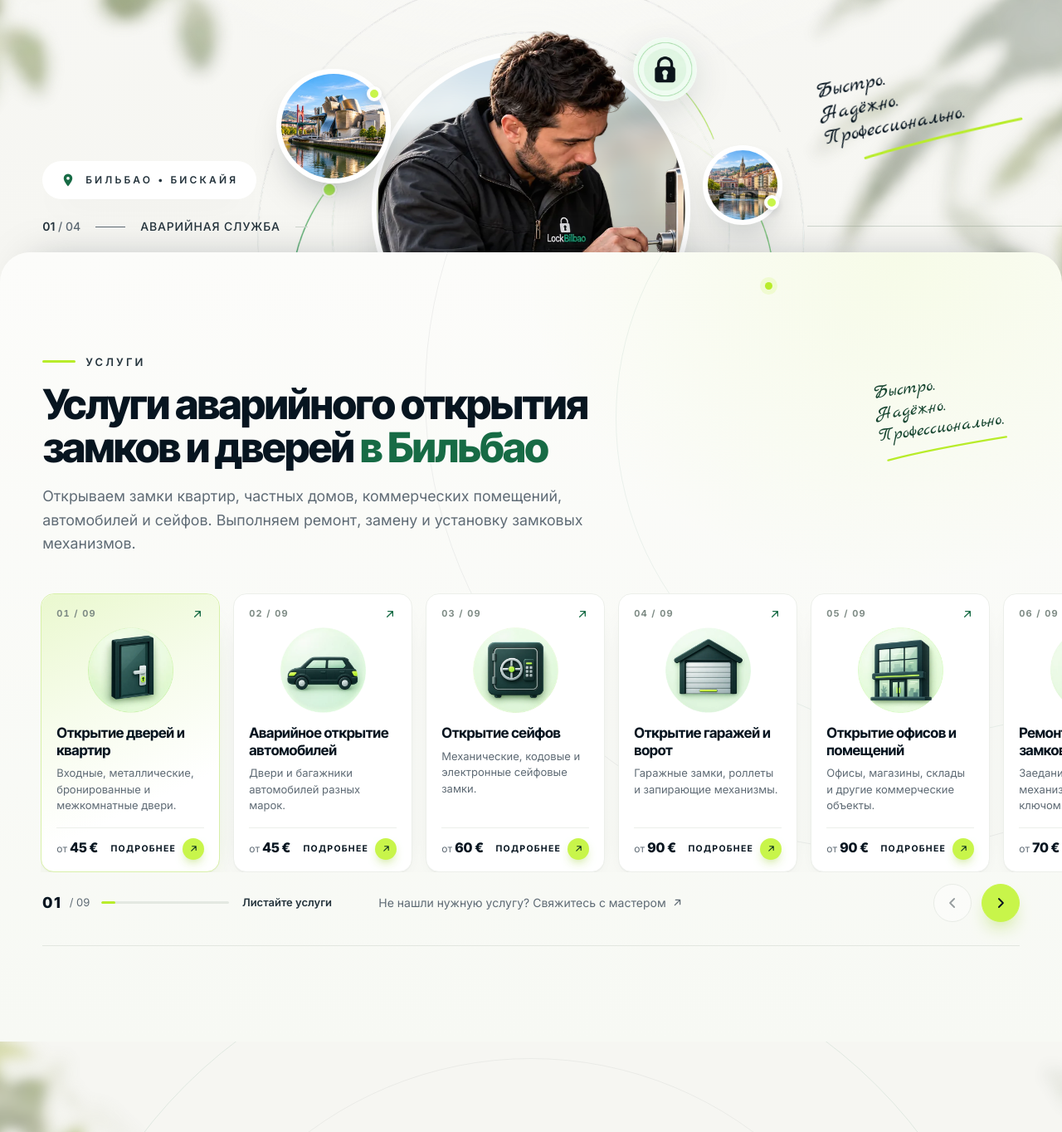
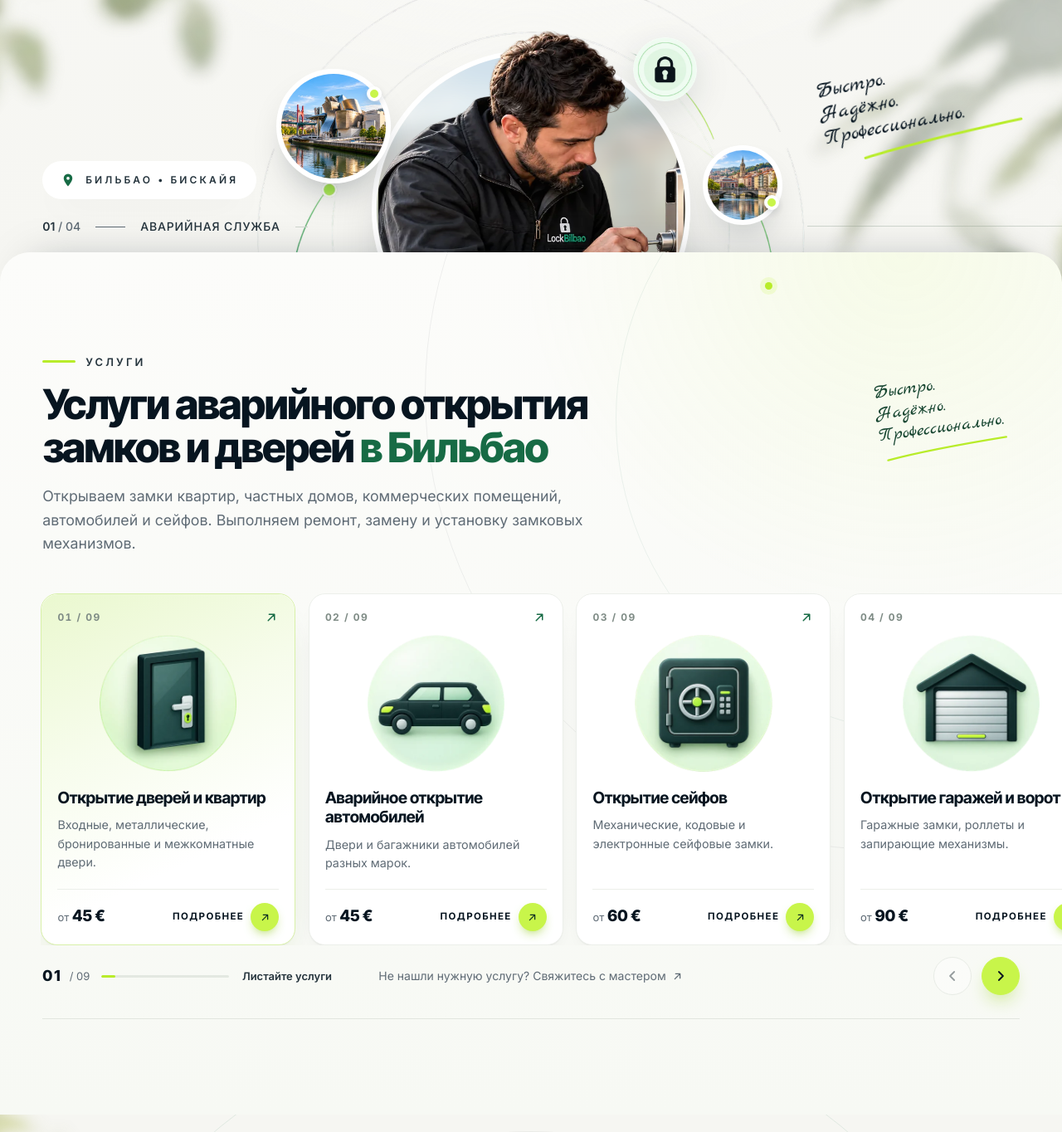
Before and after one commit to underproger/lockbilbao, a PHP site: page / in a window 1280 px wide. Shown: the part 485-1849 px from the top of the page at 83% size. Run offline with PHP 8.4, Linux system fonts and the light colour scheme.

Commit message:
Услуги: карточки слайдера крупнее
- Ширина карточки clamp(268px, 24vw, 410px) вместо 216–264px: на 1920 ~4 карточки в ряд
- Пропорционально увеличены отступы, иконка, заголовок, описание, цена и кнопка «Подробнее»
- Мобильный: карточка min(80vw, 330px) вместо min(72vw, 272px)

Co-Authored-By: Claude Opus 5.5 <noreply@anthropic.com>
Claude-Session: https://claude.ai/code/session_01Eg5kccR5BfBfYojTLhf5R6

```diff
--- a/css/style.css
+++ b/css/style.css
@@ -535,8 +535,8 @@ section[id], [id^="guide-"] { scroll-margin-top: calc(var(--header-h) + 16px); }
 /* track: на всю ширину вправо, слева — по контейнеру */
 .svc-slider { margin-right: calc(50% - 50vw); }
 .svc-track {
-  --card-w: clamp(216px, 16.4vw, 264px);
-  --gap: 16px;
+  --card-w: clamp(268px, 24vw, 410px); /* было до 264px — карточки крупнее, на 1920 видно ~4 */
+  --gap: clamp(14px, 1.2vw, 22px);
   display: flex; gap: var(--gap);
   overflow-x: auto; overscroll-behavior-x: contain;
   scroll-snap-type: x mandatory;
@@ -557,9 +557,9 @@ section[id], [id^="guide-"] { scroll-margin-top: calc(var(--header-h) + 16px); }
 .svc-card {
   position: relative; flex: 0 0 var(--card-w);
   display: flex; flex-direction: column;
-  min-height: 330px;
-  padding: 16px 18px 14px;
-  border: 1px solid #ECEFEA; border-radius: 16px;
+  min-height: clamp(380px, calc(var(--card-w) * 1.22), 500px);
+  padding: clamp(18px, 1.5vw, 26px) clamp(18px, 1.5vw, 26px) clamp(16px, 1.2vw, 20px);
+  border: 1px solid #ECEFEA; border-radius: 20px;
   background: var(--white);
   box-shadow: 0 1px 0 rgba(7, 21, 32, .03), 0 16px 34px -26px rgba(7, 21, 32, .35);
   scroll-snap-align: start;
@@ -576,42 +576,42 @@ section[id], [id^="guide-"] { scroll-margin-top: calc(var(--header-h) + 16px); }
 .svc-card > * { position: relative; }
 
 .svc-card__top { display: flex; align-items: center; justify-content: space-between; }
-.svc-card__num { font: 700 11px/1 var(--ff-body); letter-spacing: .12em; color: #7E8B85; font-variant-numeric: tabular-nums; }
-.svc-card__corner { width: 16px; height: 16px; color: var(--green); transition: transform .25s var(--ease); }
+.svc-card__num { font: 700 12px/1 var(--ff-body); letter-spacing: .12em; color: #7E8B85; font-variant-numeric: tabular-nums; }
+.svc-card__corner { width: 18px; height: 18px; color: var(--green); transition: transform .25s var(--ease); }
 .svc-card:hover .svc-card__corner { transform: translate(2px, -2px); }
 
-.svc-card__icon { width: 58%; aspect-ratio: 1; margin: 8px auto 4px; }
+.svc-card__icon { width: 62%; aspect-ratio: 1; margin: 12px auto 6px; }
 .svc-card__icon img { width: 100%; height: 100%; object-fit: contain; transition: transform .45s var(--ease); -webkit-user-drag: none; user-select: none; }
 .svc-card:hover .svc-card__icon img { transform: scale(1.05) rotate(-2deg); }
 
 /* вся карточка кликабельна через ссылку в заголовке */
 .svc-card { isolation: isolate; }
 .svc-card > .svc-card__title { position: static; }
-.svc-card__title { font: 700 17px/1.22 var(--ff-display); letter-spacing: -.015em; color: var(--ink); margin-top: 10px; }
+.svc-card__title { font: 700 clamp(18px, .85rem + .45vw, 23px)/1.2 var(--ff-display); letter-spacing: -.02em; color: var(--ink); margin-top: 14px; }
 .svc-card__title a::after { content: ""; position: absolute; inset: 0; z-index: 2; border-radius: inherit; }
 .svc-card__title a:focus-visible { outline: none; }
 .svc-card:has(.svc-card__title a:focus-visible) { outline: 3px solid var(--green-2); outline-offset: -3px; }
-.svc-card__text { margin-top: 8px; font-size: 13px; line-height: 1.5; color: var(--muted); }
+.svc-card__text { margin-top: 10px; font-size: clamp(13.5px, .8rem + .12vw, 15px); line-height: 1.55; color: var(--muted); }
 
 .svc-card__foot {
   display: flex; align-items: center; justify-content: space-between; gap: 8px;
-  margin-top: auto; padding-top: 12px;
+  margin-top: auto; padding-top: 16px;
   border-top: 1px solid #ECEFEA;
 }
-.svc-card__text { margin-bottom: 16px; }
-.svc-card__price { font-size: 12px; color: var(--muted); white-space: nowrap; }
-.svc-card__price b { font: 800 16px/1 var(--ff-display); color: var(--ink); letter-spacing: -.01em; }
+.svc-card__text { margin-bottom: 20px; }
+.svc-card__price { font-size: 13px; color: var(--muted); white-space: nowrap; }
+.svc-card__price b { font: 800 clamp(18px, .9rem + .35vw, 22px)/1 var(--ff-display); color: var(--ink); letter-spacing: -.01em; }
 .svc-card__more {
   display: inline-flex; align-items: center; gap: 8px;
-  font: 700 10.5px/1 var(--ff-body); letter-spacing: .12em; text-transform: uppercase; color: var(--ink);
+  font: 700 11.5px/1 var(--ff-body); letter-spacing: .12em; text-transform: uppercase; color: var(--ink);
 }
 .svc-card__more i {
-  display: grid; place-items: center; width: 26px; height: 26px; border-radius: 50%;
+  display: grid; place-items: center; width: 34px; height: 34px; border-radius: 50%;
   background: var(--lime); color: var(--forest);
   box-shadow: 0 6px 14px -6px rgba(140, 200, 20, .9);
   transition: transform .25s var(--ease), background-color .2s;
 }
-.svc-card__more svg { width: 13px; height: 13px; }
+.svc-card__more svg { width: 15px; height: 15px; }
 .svc-card:hover .svc-card__more i { transform: rotate(45deg); background: var(--lime-2); }
 
 /* nav */
@@ -1793,8 +1793,8 @@ input[type="file"]:focus-visible + .file, .field:focus-within .file { border-col
 
   .section--sheet { margin-top: -28px; border-radius: 28px 28px 0 0; }
 
-  /* Услуги на мобиле — тот же слайдер, карточка ~72% ширины */
-  .svc-track { --card-w: min(72vw, 272px); --gap: 12px; }
+  /* Услуги на мобиле — тот же слайдер, карточка ~80% ширины */
+  .svc-track { --card-w: min(80vw, 330px); --gap: 12px; }
   .svc-card:hover { transform: none; }
   .svc-nav { margin-top: 40px; padding-bottom: 0; border-bottom: 0; gap: 18px 16px; }
   .svc-progress__hint { display: none; }
```
